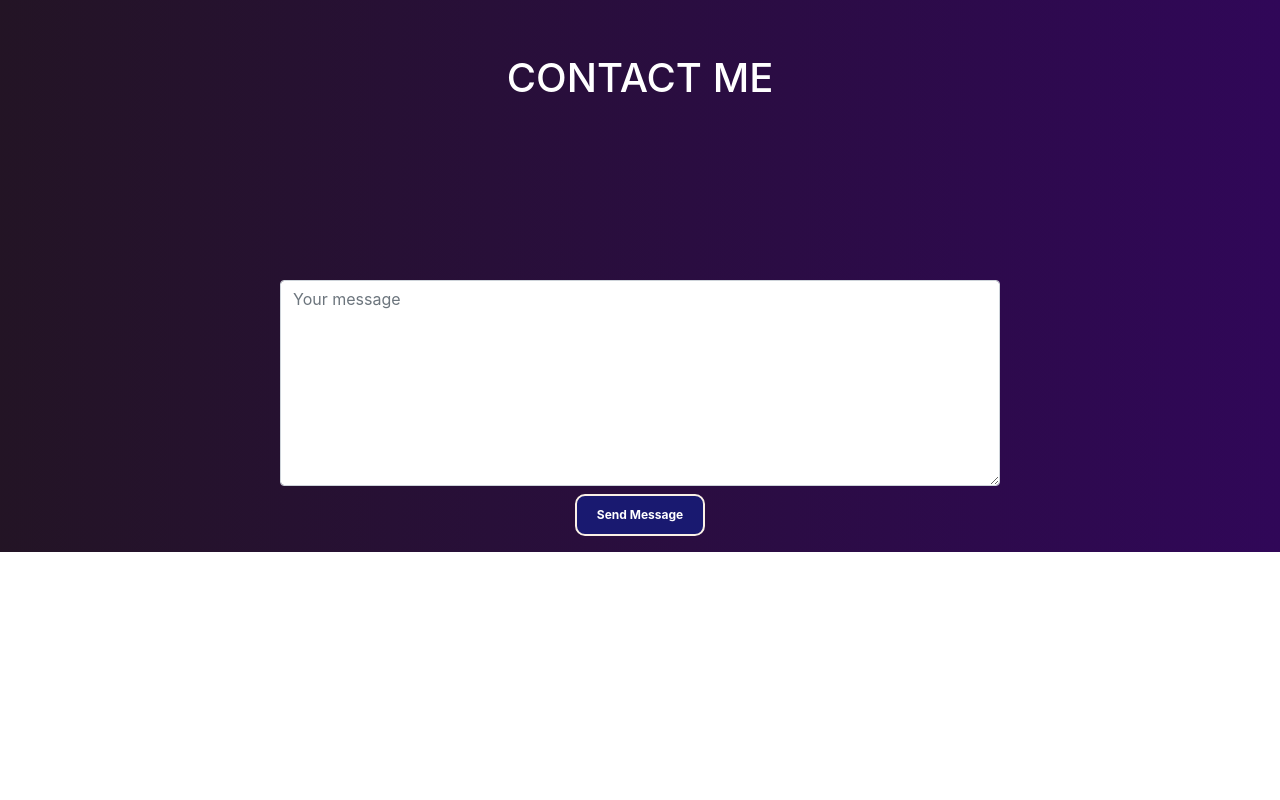
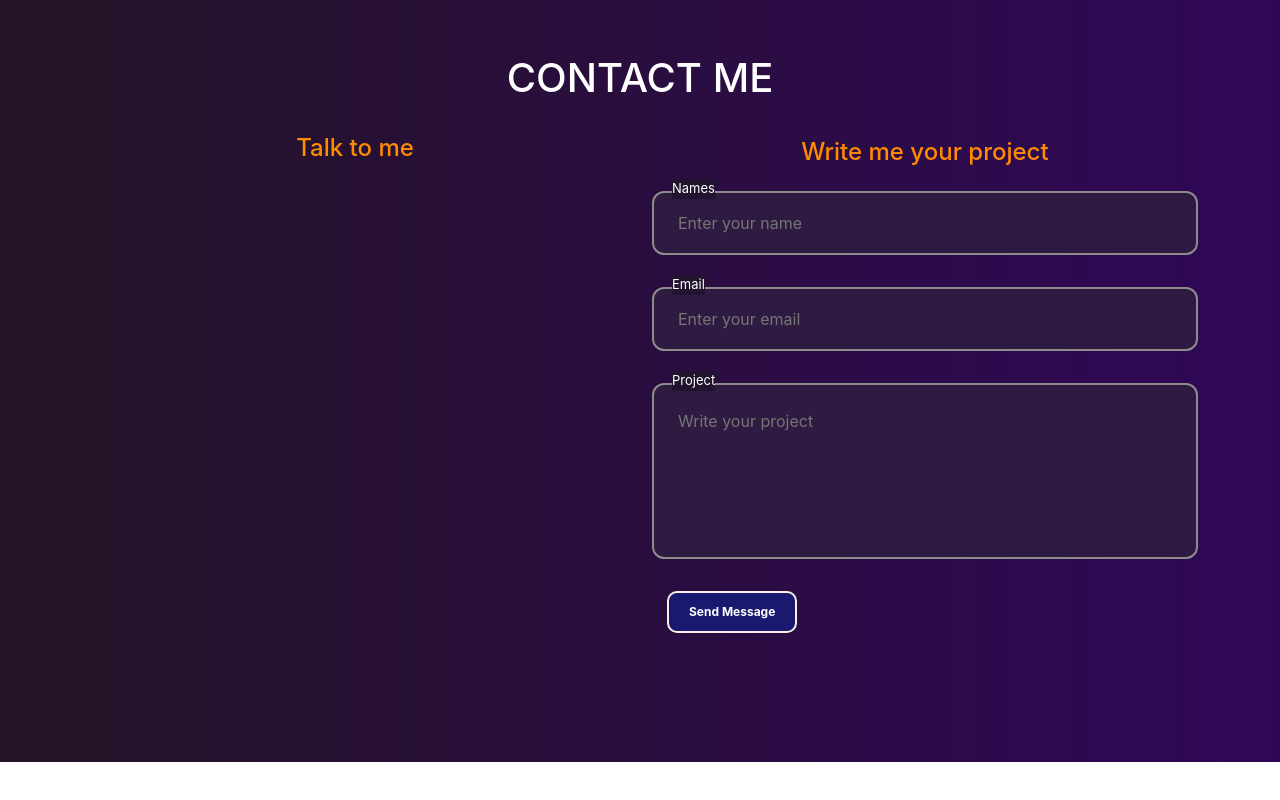
Before and after one commit to shahidmonowarr/personal-portfolio, a React (Create React App) app: page / in a window 1280 px wide. Shown: the part 2373-3173 px from the top of the page. Before the commit the page ends 2925 px from the top, so only its background shows below. Built offline with nearby package versions, Linux system fonts and the light colour scheme.

Commit message:
updated contactMe

```diff
--- a/package.json
+++ b/package.json
@@ -8,6 +8,7 @@
     "@testing-library/user-event": "^12.8.3",
     "aos": "^3.0.0-beta.6",
     "bootstrap": "^5.1.3",
+    "boxicons": "^2.1.1",
     "emailjs-com": "^3.2.0",
     "react": "^17.0.2",
     "react-bootstrap": "^2.0.2",
--- a/public/index.html
+++ b/public/index.html
@@ -15,6 +15,7 @@
     integrity="sha384-1BmE4kWBq78iYhFldvKuhfTAU6auU8tT94WrHftjDbrCEXSU1oBoqyl2QvZ6jIW3" crossorigin="anonymous">
   <link rel="stylesheet" href="https://use.fontawesome.com/releases/v5.15.4/css/all.css"
     integrity="sha384-DyZ88mC6Up2uqS4h/KRgHuoeGwBcD4Ng9SiP4dIRy0EXTlnuz47vAwmeGwVChigm" crossorigin="anonymous">
+  <link href='https://unpkg.com/boxicons@2.1.1/css/boxicons.min.css' rel='stylesheet'>
 
   <title>Shahid | Portfolio</title>
 </head>
--- /dev/null
+++ b/src/Pages/Home/ContactMe/ContactMe.css
@@ -0,0 +1,98 @@
+
+.contact_container{
+   row-gap: 3rem;
+   padding-bottom: 3rem;
+}
+
+.contact_title{
+    color: darkorange;
+    text-align: center;
+    font-size: 1.5rem;
+    margin-bottom: 1.5rem;
+}
+
+.contact_info{
+    display: grid;
+    gap: 1rem;
+}
+
+.contact_card{
+    background-color: #fff;
+    padding: 1rem;
+    border-radius: .75rem;
+    text-align: center;
+}
+
+.contact_card-icon{
+    font-size: 2rem;
+    color: hsl(0, 0%, 15%);
+    margin-bottom: .25rem;
+}
+
+.contact_card-title, .contact_card-data{
+    font-weight: 500;
+}
+
+.contact_card-data{
+    display: block;
+    margin-bottom: .75rem;
+}
+
+.contact_button{
+    text-decoration: none;
+    color:  hsl(31, 100%, 70%);
+    font-size: .813rem;
+    display: flex;
+    align-items: center;
+    justify-content: center;
+    column-gap: .25rem;
+}
+
+.contact_button:hover .contact_button-icon{
+    transform: translate(.25rem);
+}
+
+.contact_button-icon{
+    font-size: 1rem;
+    transition: .4s;
+    text-decoration: none;
+}
+
+.contact_form-div{
+    position: relative;
+    margin-bottom: 2rem;
+    height: 4rem;
+}
+
+.contact_form-input{
+    position: absolute;
+    top: 0;
+    left: 0;
+    width: 100%;
+    height: 100%;
+    border: 2px solid  hsl(0, 0%, 55%);
+    background-color: hsl(272, 41%, 18%);
+    outline: none;
+    color: #fff;
+    padding: 1.5rem;
+    border-radius: .75rem;
+    z-index: 1;
+}
+
+.contact_form-tag{
+    position: absolute;
+    top: -.75rem;
+    left: 1.25rem;
+    font-size: .813rem;
+    color: #fff;
+    background-color: hsl(272, 39%, 13%);
+    z-index: 5;
+}
+
+.contact_form-area{
+    height: 11rem;
+}
+
+.contact_form-area textarea{
+    resize: none;
+}
--- a/src/Pages/Home/ContactMe/ContactMe.js
+++ b/src/Pages/Home/ContactMe/ContactMe.js
@@ -2,6 +2,7 @@ import React, { useEffect } from 'react';
 import emailjs from 'emailjs-com';
 import Aos from 'aos';
 import 'aos/dist/aos.css';
+import './ContactMe.css'
 
 const ContactMe = () => {
     const sendEmail = (e) => {
@@ -20,26 +21,63 @@ const ContactMe = () => {
     }, [])
     return (
         <div className="container" id="contact">
+
+
             <h1 class='text-white text-center p-4'>CONTACT ME</h1>
-            <form onSubmit={sendEmail}>
-                <div className="row pt-2 mx-auto text-center">
-                    <div data-aos="fade-up" className="col-8 form-group mx-auto">
-                        <input type="text" className="form-control" placeholder="Name" name="name" />
-                    </div>
-                    <div data-aos="fade-up" className="col-8 pt-2 form-group mx-auto">
-                        <input type="email" className="form-control" placeholder="Email Address" name="email" />
-                    </div>
-                    <div data-aos="fade-up" className="col-8 pt-2 form-group mx-auto">
-                        <input type="text" className="form-control" placeholder="Subject" name="subject" />
-                    </div>
-                    <div className="col-8 pt-2 form-group mx-auto">
-                        <textarea className="form-control" name="message" id="" cols="30" rows="8" placeholder="Your message"></textarea>
-                    </div>
-                    <div className="col-8 pt-2 form-group mx-auto">
-                        <input type="submit" className="primary-btn mb-3" value="Send Message" />
+            <div className='contact_container row '>
+                <div className='contact_content col-md-6'>
+                    <h3 className='contact_title'>Talk to me</h3>
+
+                    <div className='contact_info'>
+                        <div data-aos="fade-up" className='contact_card'>
+                            <i class='bx bx-mail-send contact_card-icon'></i>
+                            <h3 className="contact_card-title">Email</h3>
+                            <span className="contact_card-data">shahidmonowar.cse@gmail.com</span>
+
+                            <a href="mailto: shahidmonowar.cse@gmail.com" target="_blank" className='contact_button'>
+                                Write me <i class='bx bx-right-arrow-alt contact_button-icon' ></i></a>
+                        </div>
+                        <div data-aos="fade-up" className='contact_card'>
+                            <i class='bx bxl-telegram contact_card-icon'></i>
+                            <h3 className="contact_card-title">Telegram</h3>
+                            <span className="contact_card-data">shahidmonowar</span>
+
+                            <a href="https://t.me/shahidmonowar" target="_blank" className='contact_button'>
+                                Write me <i class='bx bx-right-arrow-alt contact_button-icon' ></i></a>
+                        </div>
+                        <div data-aos="fade-up" className='contact_card'>
+                            <i class='bx bxl-messenger contact_card-icon'></i>
+                            <h3 className="contact_card-title">Messenger</h3>
+                            <span className="contact_card-data">m.me/mdshahidmonowar</span>
+
+                            <a href="https://m.me/mdshahidmonowar" target="_blank" className='contact_button'>
+                                Write me <i class='bx bx-right-arrow-alt contact_button-icon' ></i></a>
+                        </div>
                     </div>
                 </div>
-            </form>
+
+                <div className='contact_content col-md-6'>
+                    <h3 className='contact_title mt-1'>Write me your project</h3>
+
+                    <form action="" onSubmit={sendEmail} className='contact_form'>
+                        <div className='contact_form-div'>
+                            <label htmlFor="" className='contact_form-tag'>Names</label>
+                            <input type="text" name="name" placeholder='Enter your name' className='contact_form-input' />
+                        </div>
+
+                        <div className='contact_form-div'>
+                            <label htmlFor="" className='contact_form-tag'>Email</label>
+                            <input type="email" name="email" placeholder='Enter your email' className='contact_form-input' />
+                        </div>
+                        <div className='contact_form-div contact_form-area'>
+                            <label htmlFor="" className='contact_form-tag'>Project</label>
+                            <textarea name="message" className='contact_form-input' placeholder='Write your project' id="" cols="30" rows="10"></textarea>
+                        </div>
+
+                        <button type="submit" className="btn primary-btn" value="Send Message">Send Message</button>
+                    </form>
+                </div>
+            </div>
         </div>
     );
 };
```
Also changed, not shown: 1 other file (tests, documents, lock files or other folders).
